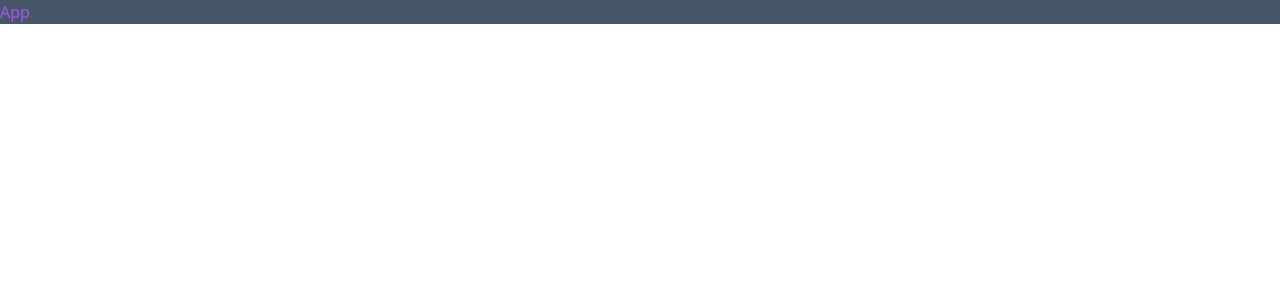
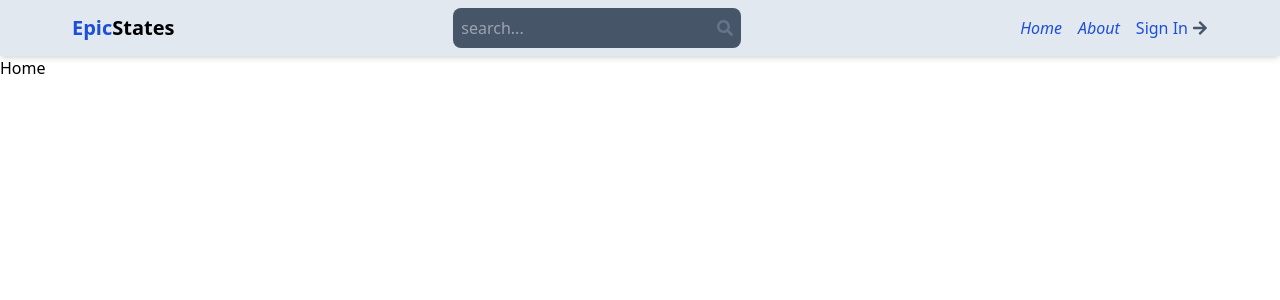
Before and after one commit to Sandaru-J/Realstor-React-MERN-APP, a React (Create React App) app in the folder realstor_app/: page / in a window 1280 px wide. Shown: the top 300 px of the page. Built offline with nearby package versions, Linux system fonts and the light colour scheme.

Commit message:
header component

```diff
--- a/realstor_app/package.json
+++ b/realstor_app/package.json
@@ -8,6 +8,8 @@
     "@testing-library/user-event": "^13.5.0",
     "react": "^18.2.0",
     "react-dom": "^18.2.0",
+    "react-icons": "^4.12.0",
+    "react-router-dom": "^6.21.1",
     "react-scripts": "5.0.1",
     "web-vitals": "^2.1.4"
   },
--- a/realstor_app/src/App.js
+++ b/realstor_app/src/App.js
@@ -1,7 +1,23 @@
 import React from 'react'
+import {BrowserRouter, Routes, Route} from 'react-router-dom';
+import Home from './Pages/Home';
+import SignIn from './Pages/SignIn';
+import Profile from './Pages/Profile';
+import About from './Pages/About';
+import SignUp from './Pages/SignUp';
+import Header from './Components/Header'
 
 export default function App() {
   return (
-    <div className='text-purple-500 bg-slate-600'>App</div>
+  <BrowserRouter>
+  <Header/>
+  <Routes>
+    <Route path='/' element={<Home/>}/>
+    <Route path='/sign-in' element={<SignIn/>}/>
+    <Route path='/sign-up' element={<SignUp/>}/>
+    <Route path='/profile' element={<Profile/>}/>
+    <Route path='/about ' element={<About/>}/>
+  </Routes>
+  </BrowserRouter>
   )
 }
--- /dev/null
+++ b/realstor_app/src/Components/Header.js
@@ -0,0 +1,35 @@
+import React from 'react'
+import {FaSearch, FaArrowRight } from 'react-icons/fa'
+import { Link } from 'react-router-dom'
+
+export default function Header() {
+  return (
+    <header className='bg-slate-200 bg-gray-800 shadow-md'>
+        <div className='flex justify-between items-center max-w-6xl mx-auto p-2'>
+            <Link to='/'>
+        <h1 className='font-bold text-sm sm:text-xl flex flex-wrap'>
+            <span className='md:text-blue-700 md:p-0 dark:text-white md:dark:text-blue-500'>Epic</span>
+            <span className='font-semibold whitespace-nowrap dark:text-white'>States</span>
+        </h1>
+            </Link>
+        <form className='bg-slate-600 p-2 rounded-lg flex items-center'>
+            <input type='text' placeholder='search...'
+            className='bg-slate-600 focus:outline-none w-24 sm:w-64'/>
+            <FaSearch className='text-slate-500'/>
+        </form>
+        <ul className='flex gap-4'>
+            <Link to='/'>
+            <li className='italic  hidden sm:inline md:text-blue-700 md:p-0 dark:text-white md:dark:text-blue-500 hover:text-blue-200'>Home</li>
+            </Link>
+            <Link to='/about'>
+            <li className='italic  hidden sm:inline md:text-blue-700 md:p-0 dark:text-white md:dark:text-blue-500 hover:text-blue-200'>About</li>
+            </Link>
+            <Link to='/sign-in' className='flex items-center'>
+            <li className='md:text-blue-700 md:p-0 dark:text-white md:dark:text-blue-500 hover:text-blue-200'>Sign In</li>
+            <FaArrowRight className='text-slate-600 ml-1 hover:text-blue-200'/>
+            </Link>
+        </ul>
+        </div>
+    </header>
+  )
+}
--- /dev/null
+++ b/realstor_app/src/Pages/About.js
@@ -0,0 +1,7 @@
+import React from 'react'
+
+export default function About() {
+  return (
+    <div>About</div>
+  )
+}
--- /dev/null
+++ b/realstor_app/src/Pages/Home.js
@@ -0,0 +1,7 @@
+import React from 'react'
+
+export default function Home() {
+  return (
+    <div>Home</div>
+  )
+}
--- /dev/null
+++ b/realstor_app/src/Pages/Profile.js
@@ -0,0 +1,7 @@
+import React from 'react'
+
+export default function Profile() {
+  return (
+    <div>Profile</div>
+  )
+}
--- /dev/null
+++ b/realstor_app/src/Pages/SignIn.js
@@ -0,0 +1,7 @@
+import React from 'react'
+
+export default function SignIn() {
+  return (
+    <div>SignIn</div>
+  )
+}
--- /dev/null
+++ b/realstor_app/src/Pages/SignUp.js
@@ -0,0 +1,7 @@
+import React from 'react'
+
+export default function SignUp() {
+  return (
+    <div>SignOut</div>
+  )
+}
```
Also changed, not shown: 1 other file (tests, documents, lock files or other folders).
